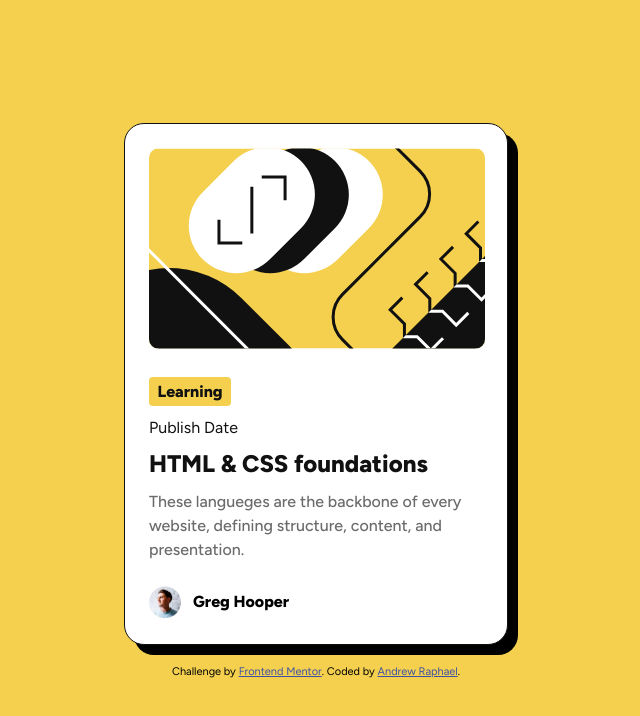
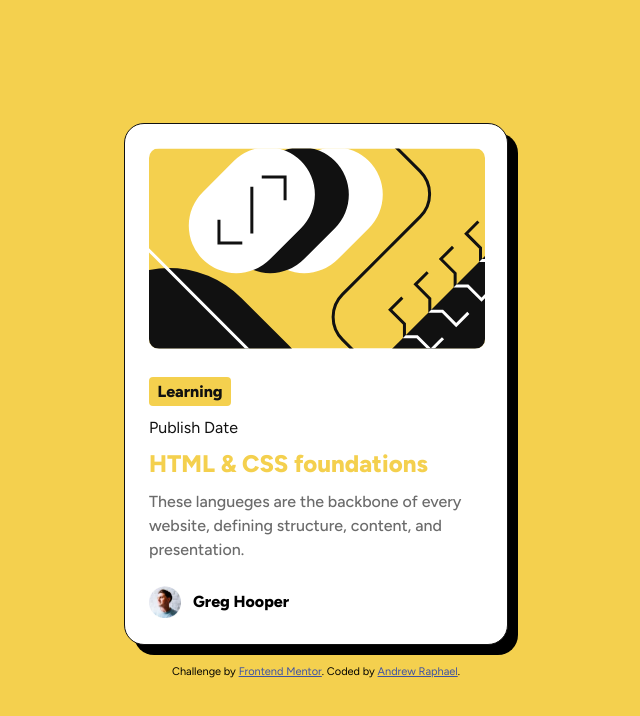
Before and after one commit to AndDevI/blog-preview-card, a plain HTML site: page index.html in a window 1280 px wide. In both pictures the pointer is over the element "HTML & CSS foundations". Shown: the whole page, without its empty margins (324-964 px from the left). Drawn offline with Linux system fonts and the light colour scheme.

Commit message:
hover to title

```diff
--- a/css/style.css
+++ b/css/style.css
@@ -75,6 +75,11 @@ body {
 
 .content .title {
     font-weight: 800;
+    cursor: pointer;
+}
+
+.container .title:hover{
+    color: var(--background-color);
 }
 
 .content .description {
```
